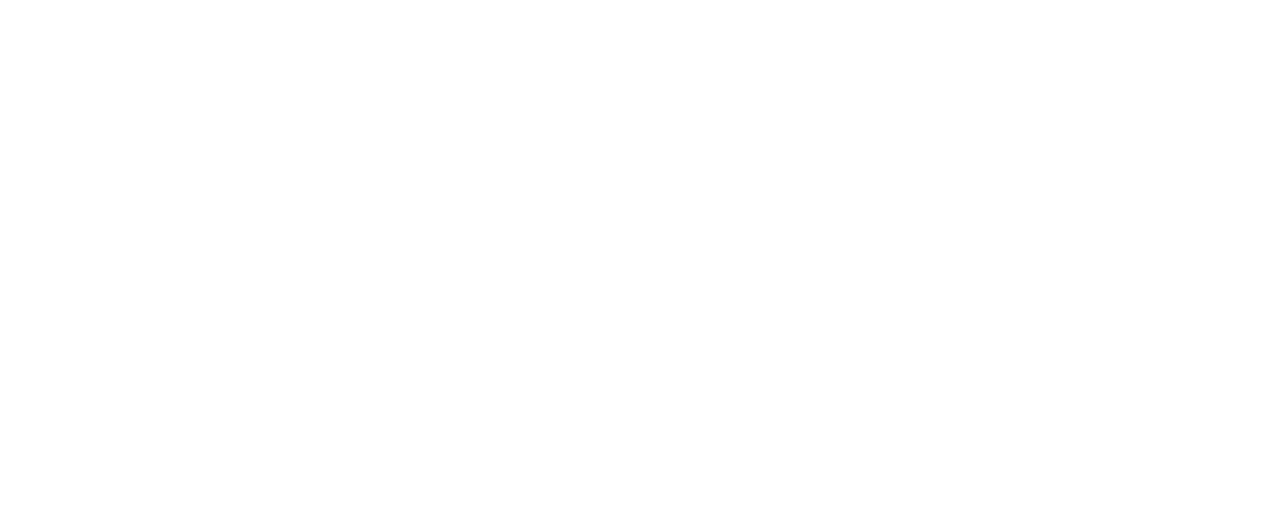
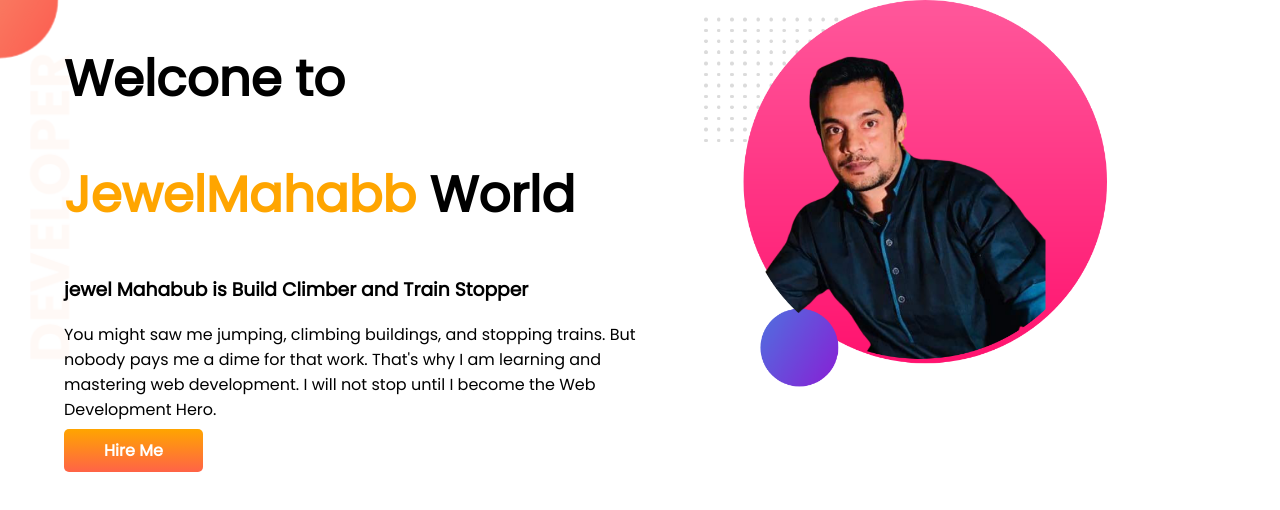
Before and after one commit to JewelMahabub/developer-portfolio-jewel, a plain HTML site: page index.html in a window 1280 px wide. Drawn offline with Linux system fonts and the light colour scheme.

Commit message:
topadd  commit

```diff
--- a/index.html
+++ b/index.html
@@ -5,9 +5,23 @@
     <meta http-equiv="X-UA-Compatible" content="IE=edge">
     <meta name="viewport" content="width=device-width, initial-scale=1.0">
     <title>Portfolio</title>
+    <link rel="preconnect" href="https://fonts.googleapis.com">
+    <link rel="preconnect" href="https://fonts.gstatic.com" crossorigin>
+    <link href="https://fonts.googleapis.com/css2?family=Poppins&display=swap" rel="stylesheet">
     <link rel="stylesheet" href="style.css">
 </head>
 <body>
+  <section class="top-banner">
+    <div class="jewel1"><h1>Welcone to</h1>
+        <h1><span class="orange-color">JewelMahabb</span> World</h1>
+        <h3>jewel Mahabub is Build Climber and Train Stopper</h3>
+        <p>You might saw me jumping, climbing buildings, and stopping trains. But nobody pays me a dime for that work. That's why I am learning and mastering web development. I will not stop until I become the Web Development Hero.</p>
+        <a class="link-button" target="blank" href="https://www.linkedin.com/company/programminghero/">Hire Me</a>
+    </div>
 
+      <div class="jewel1">
+          <img src="images/my-bg2.png" alt="">
+        </div>
+  </section>
 </body>
 </html>
--- a/style.css
+++ b/style.css
@@ -0,0 +1,32 @@
+body{
+    font-family: 'Poppins', sans-serif;
+    margin: 0;
+}
+h1{
+    font-size: 50px;
+}
+.orange-color{
+color: orange;
+}
+section{
+    display: flex;
+}
+.jewel1{
+    width: 50%;
+    padding-left: 5%;
+}
+.jewel1 img{
+    width: 70%;
+}
+.link-button{
+    text-decoration: none;
+    background-image: linear-gradient(orange, tomato);
+    padding: 10px 40px;
+    color: white;
+    font-weight: 700;
+    border-radius: 5px;
+}
+.top-banner{
+    background-image: url(images/top-banner.png);
+    background-repeat: no-repeat;
+}
```
Also changed, not shown: images/--removebg-preview.png (added), images/1my-bg.png (added), images/3jw.png (added), images/4my-bg.png (added), images/dream-bg.png (added), images/exp-bg.png (added), images/jewel_pic1-removebg-preview.png (added), images/jhankar.png (added), images/jhankar2.png (added), images/my-bg2.png (added), images/top-banner.png (added).
